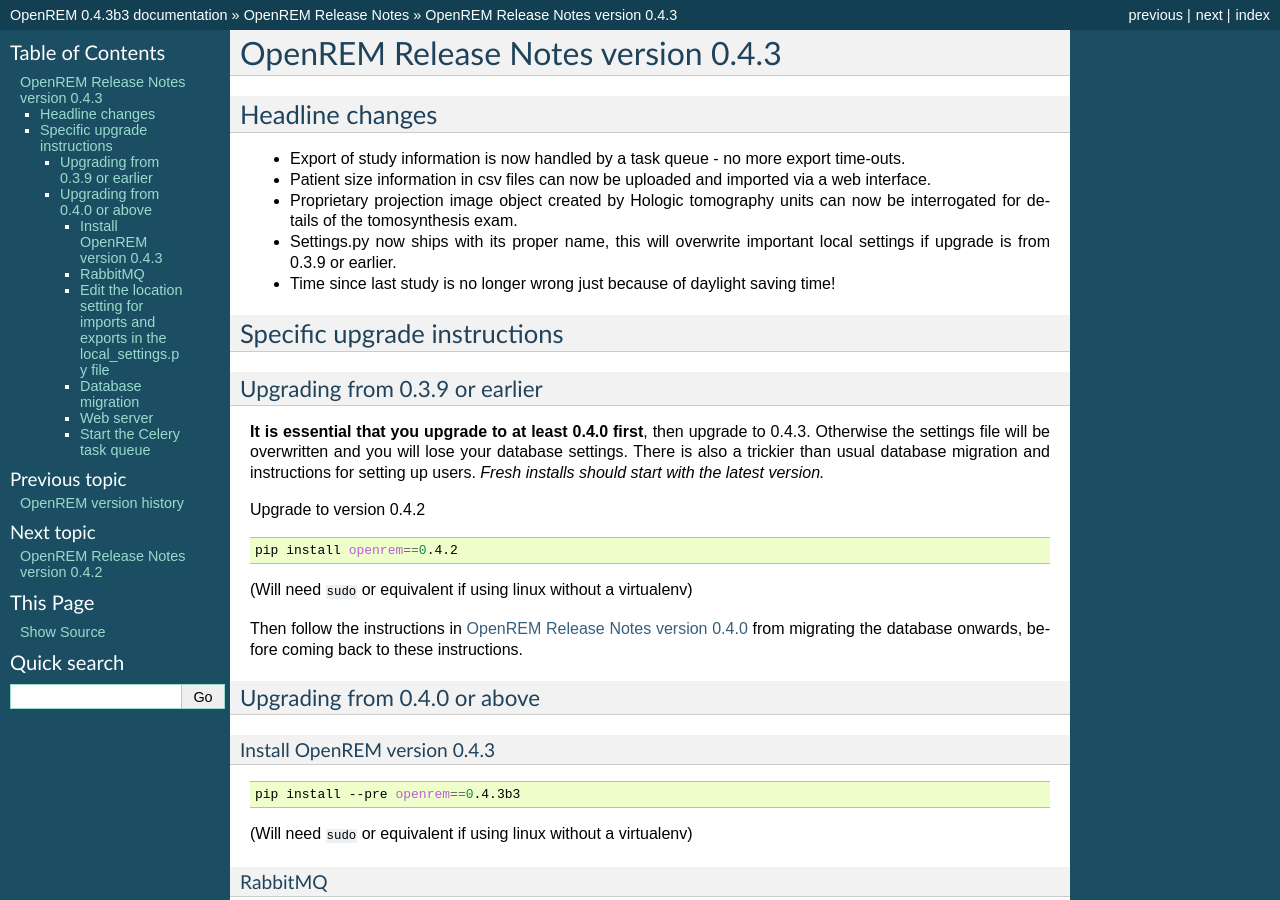
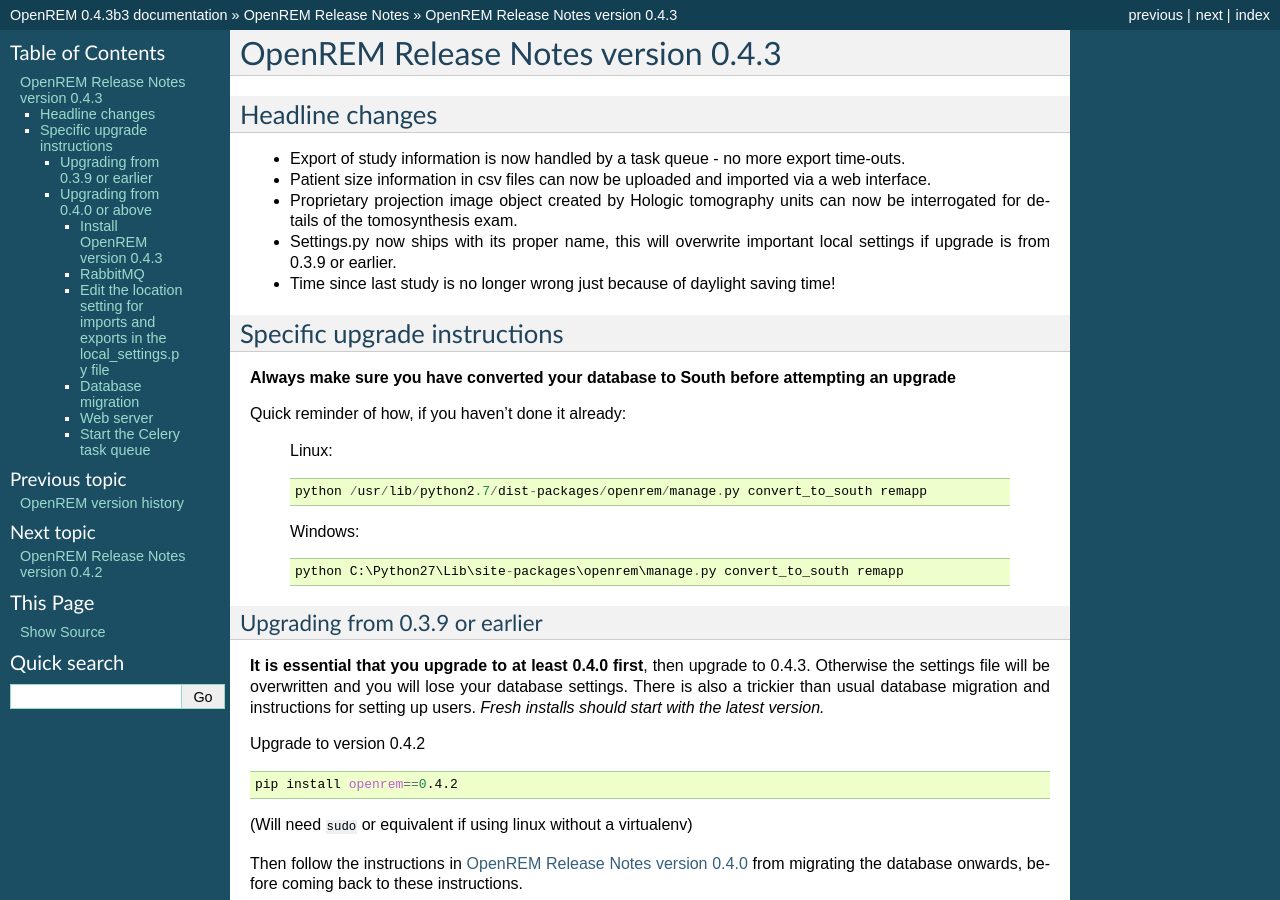
Before and after one commit to ckswilliams/modOpenREM, a Sphinx documentation site: the page built from docs/release-0.4.3.rst, in a window 1280 px wide and 900 px high. Built offline with Sphinx 7.4.7, drawn with Linux system fonts in a browser that asks for light colours.

Commit message:
Added reminder to convert to South in release notes, added instructions as to how to general upgrade notes.

```diff
--- a/docs/release-0.4.3.rst
+++ b/docs/release-0.4.3.rst
@@ -12,6 +12,18 @@
 
 Specific upgrade instructions
 =============================
+
+**Always make sure you have converted your database to South before attempting an upgrade**
+
+Quick reminder of how, if you haven't done it already:
+
+    Linux::
+
+        python /usr/lib/python2.7/dist-packages/openrem/manage.py convert_to_south remapp
+
+    Windows::
+
+        python C:\Python27\Lib\site-packages\openrem\manage.py convert_to_south remapp
 
 Upgrading from 0.3.9 or earlier
 -------------------------------
```
Also changed, not shown: docs/releasenotes.rst (+11 -0 lines).
